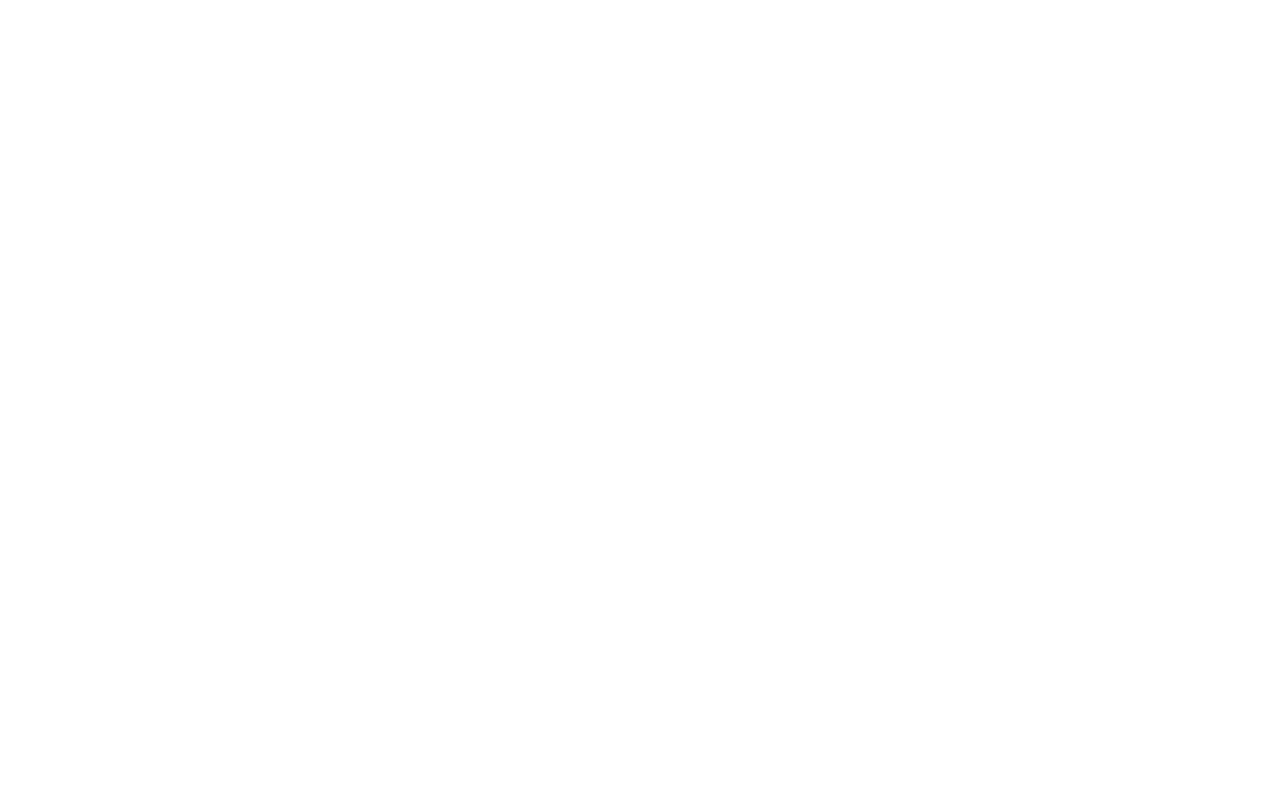
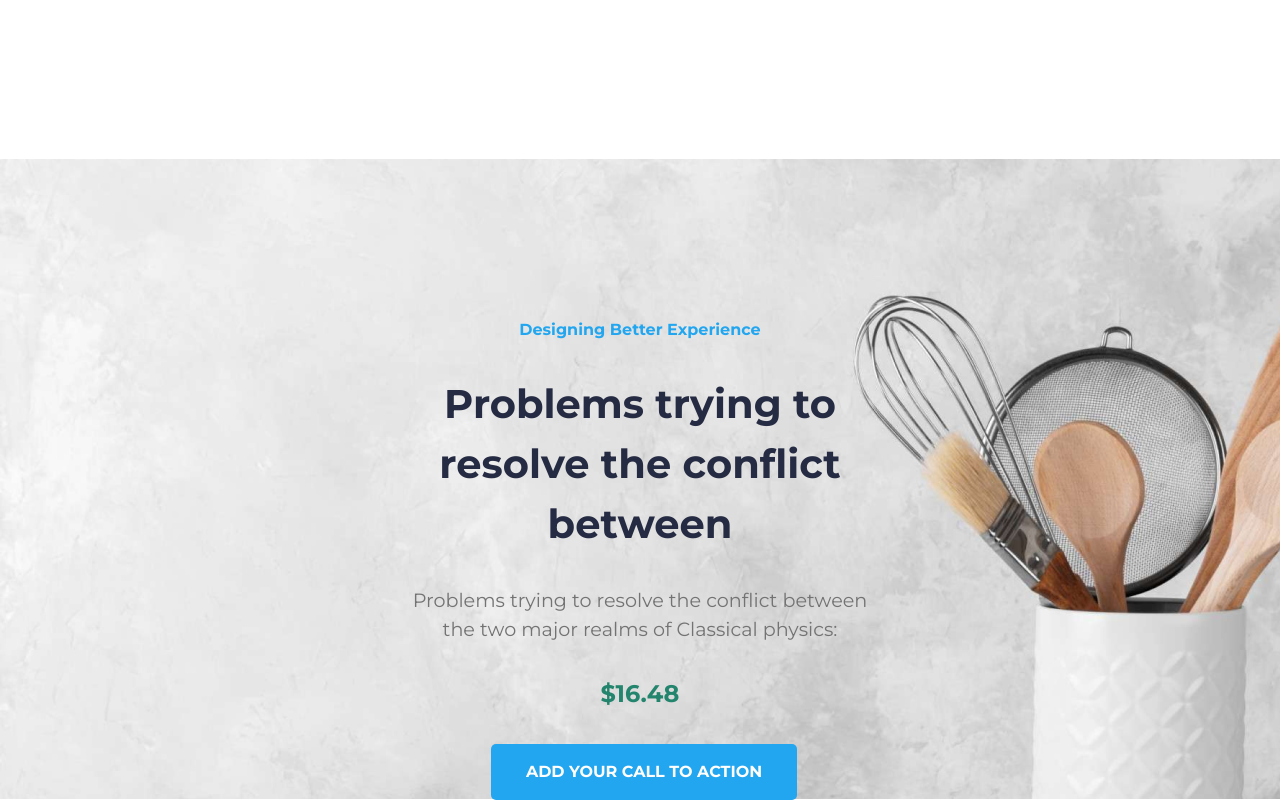
Before and after one commit to CrownedTechie/Sample-ecommerce-site, a React (Vite) app: page / in a window 1280 px wide. Shown: the part 4534-5334 px from the top of the page. Before the commit the page ends 4613 px from the top, so only its background shows below. Built offline with nearby package versions, Linux system fonts and the light colour scheme.

Commit message:
create structure and styling for the call to action section

```diff
--- /dev/null
+++ b/src/components/CallToAction.jsx
@@ -0,0 +1,20 @@
+import '../stylings/CallToAction.css';
+import IconBtn from './IconBtn';
+
+const CallToAction = () => {
+  return (
+      <>
+          <section>
+            <div className="CallToAction-heading">
+                <h6>Designing Better Experience</h6>
+                <h2>Problems trying to resolve the conflict between </h2>
+                <p>Problems trying to resolve the conflict between the two major realms of Classical physics: </p>
+                <h3>$16.48</h3>
+                <IconBtn value='add your call to action' styling='CallToAction-btn' />
+            </div>
+          </section>
+      </>
+  )
+}
+
+export default CallToAction
--- a/src/pages/ShopPage.jsx
+++ b/src/pages/ShopPage.jsx
@@ -13,6 +13,7 @@
 import PostCard from "../components/PostCard";
 import '../stylings/ShopPage.css';
 import Testimonials from "../components/Testimonials";
+import CallToAction from "../components/CallToAction";
 
 
 const ShopPage = () => {
@@ -85,7 +86,9 @@
 
       <Testimonials />
 
-      </>
+      <CallToAction />
+
+    </>
   )
 }
 
--- /dev/null
+++ b/src/stylings/CallToAction.css
@@ -0,0 +1,49 @@
+.CallToAction-heading {
+    display: flex;
+    flex-direction: column;
+    justify-content: center;
+    align-items: center;
+    background: url('../assets/background.png');
+    background-repeat: no-repeat;
+    height: 40rem;
+    padding-top: 10rem;
+    padding-left: 10rem;
+    padding-right: 10rem;
+    gap: 2rem;
+    text-align: center;
+}
+
+.CallToAction-heading h6, .CallToAction-heading h2, .CallToAction-heading h3, .CallToAction-heading button {
+    font-weight: 700;
+}
+
+.CallToAction-heading h6 {
+    color: #23A6F0;
+    font-size: 1rem;
+}
+
+.CallToAction-heading h2 {
+    color: #252B42;
+    font-size: 2.5rem;
+    padding: 0 15rem;
+}
+
+.CallToAction-heading p {
+    color: #737373;
+    padding: 0 15rem;
+    font-size: 1.2rem;
+
+}
+
+.CallToAction-heading h3 {
+    color: #23856D;
+    font-size: 1.5rem;
+}
+
+.CallToAction-btn {
+    background: #23A6F0;
+    padding: 1rem 2.2rem;
+    border-radius: 0.3125rem;
+    text-transform: uppercase;
+    color: white;
+}
```
Also changed, not shown: src/assets/background.png (added).
